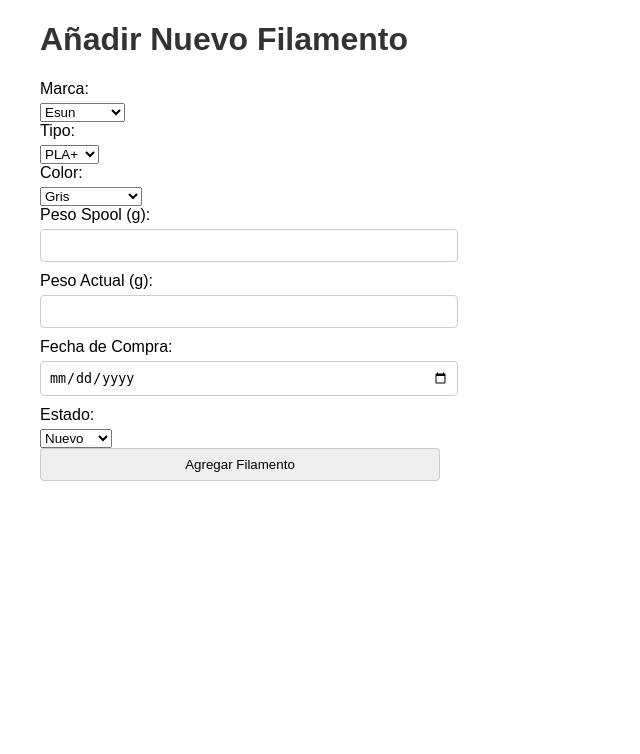
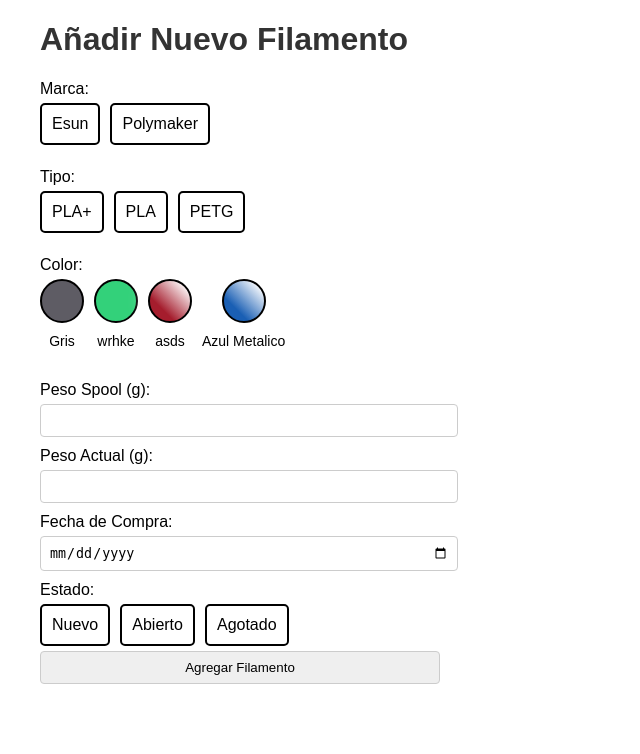
Before and after one commit to Adbeor/3D_Inventory, a Flask app: page /add in a window 1280 px wide. Shown: the part 58-812 px from the top of the page, without its empty margins (0-640 px from the left). Before the commit the page ends 539 px from the top, so only its background shows below. Run offline with Flask 3, Linux system fonts and the light colour scheme; data comes from the database, SQL or seed files in the repository; both versions use the stored data as it was after the commit.

Commit message:
añadidos colores metalicos

```diff
--- a/app.py
+++ b/app.py
@@ -10,7 +10,6 @@ import shutil
 from datetime import date
 from datetime import datetime
 from sqlalchemy import Enum
-
 
 
 app = Flask(__name__)
@@ -33,6 +32,7 @@ class Color(db.Model):
     id = db.Column(db.Integer, primary_key=True)
     nombre = db.Column(db.String(100), unique=True, nullable=False)  # Nombre del color
     hex_color = db.Column(db.String(7), unique=True, nullable=False)  # Valor hexadecimal (ej. #FF5733)
+    silk = db.Column(db.Boolean,default = False)
 
 class Filamento(db.Model):
     __tablename__ = 'filamentos'
@@ -78,9 +78,9 @@ def add_filamento():
         fecha_str = request.form['fecha_compra']
         fecha_apertura = datetime.strptime(fecha_str, '%Y-%m-%d').date()  # Convierte a tipo date
         estado = request.form['estado']
-
-        print(estado)
-        print(type(estado))
+        # silk = request.form['silk']
+        # print(silk)
+        # print(type(silk))
         codigo_unico = generar_codigo_unico()
         nuevo_filamento = Filamento(marca_id=marca_id, tipo_id=tipo_id, color_id=color_id, codigo_unico=codigo_unico,peso_spool=peso_spool,fecha_apertura =fecha_apertura, peso_actual = peso_actual,estado = estado)
         db.session.add(nuevo_filamento)
@@ -187,11 +187,15 @@ def add_color():
     if request.method == 'POST':
         nombre = request.form['nombre']  # El nombre del color
         hex_color = request.form['hex_color']  # El valor hexadecimal del color
-        nuevo_color = Color(nombre=nombre, hex_color=hex_color)
+        silk =( request.form['silk'] == "on")
+        print(type(silk))
+        print(silk)
+        nuevo_color = Color(nombre=nombre, hex_color=hex_color, silk = silk)
         db.session.add(nuevo_color)
         db.session.commit()
-        return redirect(url_for('index'))
-    return render_template('add_color.html')
+        return redirect(url_for('add_color'))
+    colores = Color.query.all()
+    return render_template('add_color.html',colores = colores)
 
 if __name__ == '__main__':
     app.run(debug=True)
--- a/templates/add_filament.html
+++ b/templates/add_filament.html
@@ -3,28 +3,48 @@
 <h1>Añadir Nuevo Filamento</h1>
 <form method="POST">
     <label for="marca">Marca:</label>
-        <select name="marca" required>
+    <div id="marca-options">
         {% for marca in marcas %}
-            <option value="{{ marca.id }}">{{ marca.nombre }}</option>
+        <div class="option-button">
+            <input type="radio" id="marca-{{ marca.id }}" name="marca" value="{{ marca.id }}" required>
+            <label for="marca-{{ marca.id }}" class="option-label">
+                {{ marca.nombre }}
+            </label>
+        </div>
         {% endfor %}
-        </select>
+    </div>
     <br>
 
     <label for="tipo">Tipo:</label>
-        <select name="tipo" required>
+    <div id="tipo-options">
         {% for tipo in tipos %}
-            <option value="{{ tipo.id }}">{{ tipo.nombre }}</option>
+        <div class="option-button">
+            <input type="radio" id="tipo-{{ tipo.id }}" name="tipo" value="{{ tipo.id }}" required>
+            <label for="tipo-{{ tipo.id }}" class="option-label">
+                {{ tipo.nombre }}
+            </label>
+        </div>
         {% endfor %}
-        </select>
+    </div>
     <br>
 
     <label for="color">Color:</label>
-        <select name="color" required>
+    <div id="color-options">
         {% for color in colores %}
-            <option value="{{ color.id }}">{{ color.nombre }}</option>
+        <div class="color-option">
+            <input type="radio" id="color-{{ color.id }}" name="color" value="{{ color.id }}" required>
+            <label for="color-{{ color.id }}" class="color-button" style="background-color: {{ color.hex_color }};
+              {% if color.silk %}
+                  background: linear-gradient(45deg, {{ color.hex_color }} 30%, #fff 90%);
+                  box-shadow: 0 0 15px 5px rgba(255, 255, 255, 0.5);
+              {% endif %}">
+            </label>
+            <p>{{ color.nombre }}</p>
+        </div>
         {% endfor %}
-        </select>
+    </div>
     <br>
+
     <label>Peso Spool (g):</label>
     <input type="number" name="peso_spool" step="1" required>
     <label>Peso Actual (g):</label>
@@ -32,11 +52,85 @@
     <label>Fecha de Compra:</label>
     <input type="date" name="fecha_compra" required>
     <label>Estado:</label>
-    <select name="estado" required>
-        <option value="Nuevo">Nuevo</option>
-        <option value="En uso">Abierto</option>
-        <option value="Agotado">Agotado</option>
-    </select>
+    <div id="estado-options">
+        <div class="option-button">
+            <input type="radio" id="estado-nuevo" name="estado" value="Nuevo" required>
+            <label for="estado-nuevo" class="option-label">
+                Nuevo
+            </label>
+        </div>
+        <div class="option-button">
+            <input type="radio" id="estado-en-uso" name="estado" value="En uso" required>
+            <label for="estado-en-uso" class="option-label">
+                Abierto
+            </label>
+        </div>
+        <div class="option-button">
+            <input type="radio" id="estado-agotado" name="estado" value="Agotado" required>
+            <label for="estado-agotado" class="option-label">
+                Agotado
+            </label>
+        </div>
+    </div>
+
     <input type="submit" value="Agregar Filamento">
 </form>
+
+<style>
+    #color-options, #marca-options, #tipo-options, #estado-options {
+        display: flex;
+        flex-wrap: wrap;
+        gap: 10px;
+    }
+
+    .color-option, .option-button {
+        display: flex;
+        flex-direction: column;
+        align-items: center;
+        text-align: center;
+    }
+
+    .color-button {
+        display: inline-block;
+        width: 40px;
+        height: 40px;
+        border: 2px solid #000;
+        border-radius: 50%;
+        cursor: pointer;
+        transition: transform 0.3s ease, box-shadow 0.3s ease;
+    }
+
+    .option-label {
+        display: inline-block;
+        padding: 10px;
+        border: 2px solid #000;
+        border-radius: 5px;
+        cursor: pointer;
+        transition: transform 0.3s ease, box-shadow 0.3s ease;
+    }
+
+    .color-button:hover, .option-label:hover {
+        transform: scale(1.1);
+        border-color: #555;
+    }
+
+    input[type="radio"] {
+        display: none;
+    }
+
+    input[type="radio"]:checked + .color-button {
+        border-color: #00f;
+        box-shadow: 0 0 5px #00f;
+    }
+
+    input[type="radio"]:checked + .option-label {
+        border-color: #00f;
+        box-shadow: 0 0 5px #00f;
+    }
+
+    p {
+        margin-top: 5px;
+        font-size: 14px;
+    }
+</style>
 {% endblock %}
```
Also changed, not shown: templates/add_color.html (+65 -0 lines), templates/index.html (+6 -1 lines), instance/filamentos.db. Lines whose indentation alone changed are shown as unchanged.
